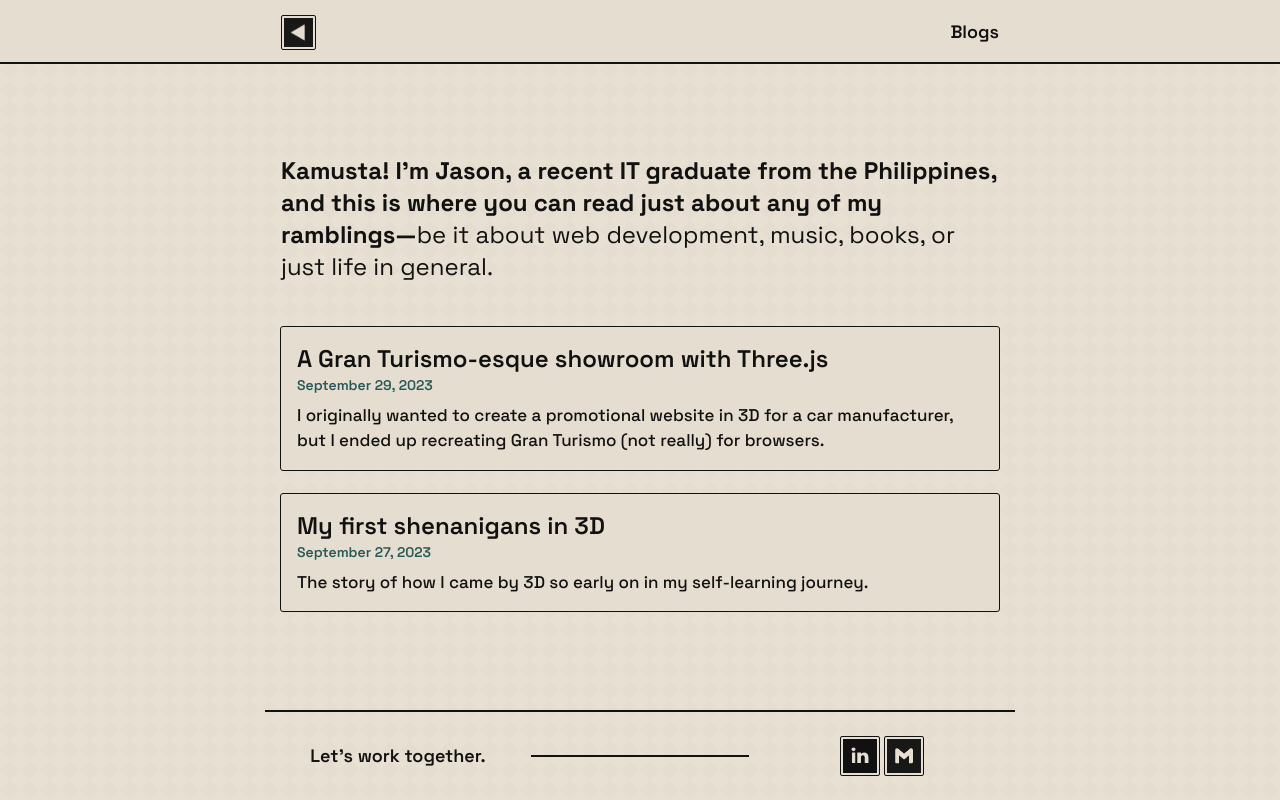
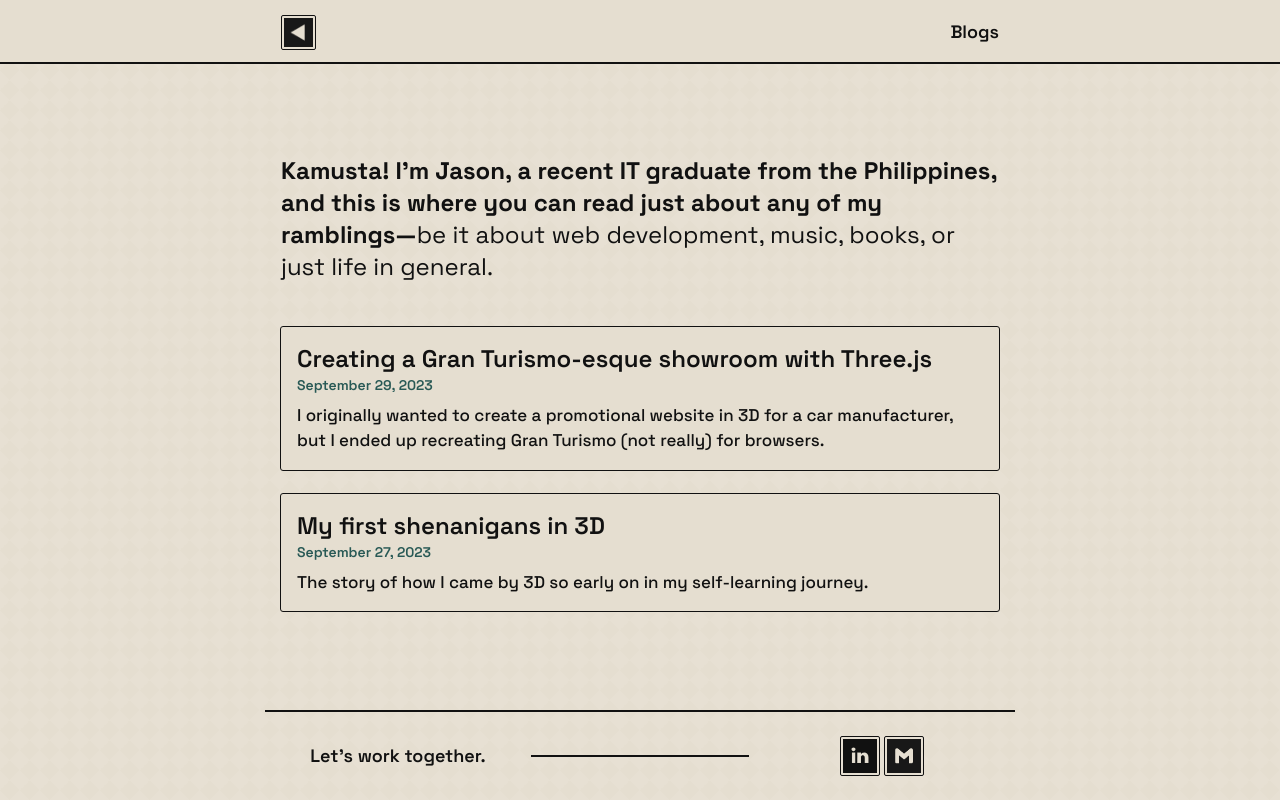
Before and after one commit to jdichh/portfolio-next, a Next.js app: page /blogs in a window 1280 px wide. Built offline with nearby package versions, Linux system fonts and the light colour scheme.

Commit message:
fixed showroom project's blog title

```diff
--- a/src/lib/data.ts
+++ b/src/lib/data.ts
@@ -188,7 +188,7 @@ export const projects = [
 
 export const blogs = [
   {
-    name: "A Gran Turismo-esque showroom with Three.js",
+    name: "Creating a Gran Turismo-esque showroom with Three.js",
     description: "I originally wanted to create a promotional website in 3D for a car manufacturer, but I ended up recreating Gran Turismo (not really) for browsers.",
     date: "September 29, 2023",
     link: "/blogs/gran-turismo-showroom"
--- a/src/pages/blogs/gran-turismo-showroom/index.tsx
+++ b/src/pages/blogs/gran-turismo-showroom/index.tsx
@@ -32,7 +32,7 @@ export default function index() {
   return (
     <>
       <Head>
-        <title>Blog | A Gran Turismo-esque showroom with Three.js</title>
+        <title>Blog | Creating a Gran Turismo-esque showroom with Three.js</title>
         <meta
           name="viewport"
           content="width=device-width, initial-scale=1"
@@ -53,7 +53,7 @@ export default function index() {
           <div className="mt-44" />
           <div className="mb-8">
             <h1 className="article-title">
-              A Gran Turismo-esque showroom with Three.js
+              Creating a Gran Turismo-esque showroom with Three.js
             </h1>
             <p className="article-date">September 29, 2023</p>
           </div>
```
Also changed, not shown: 1 other file (tests, documents, lock files or other folders).
